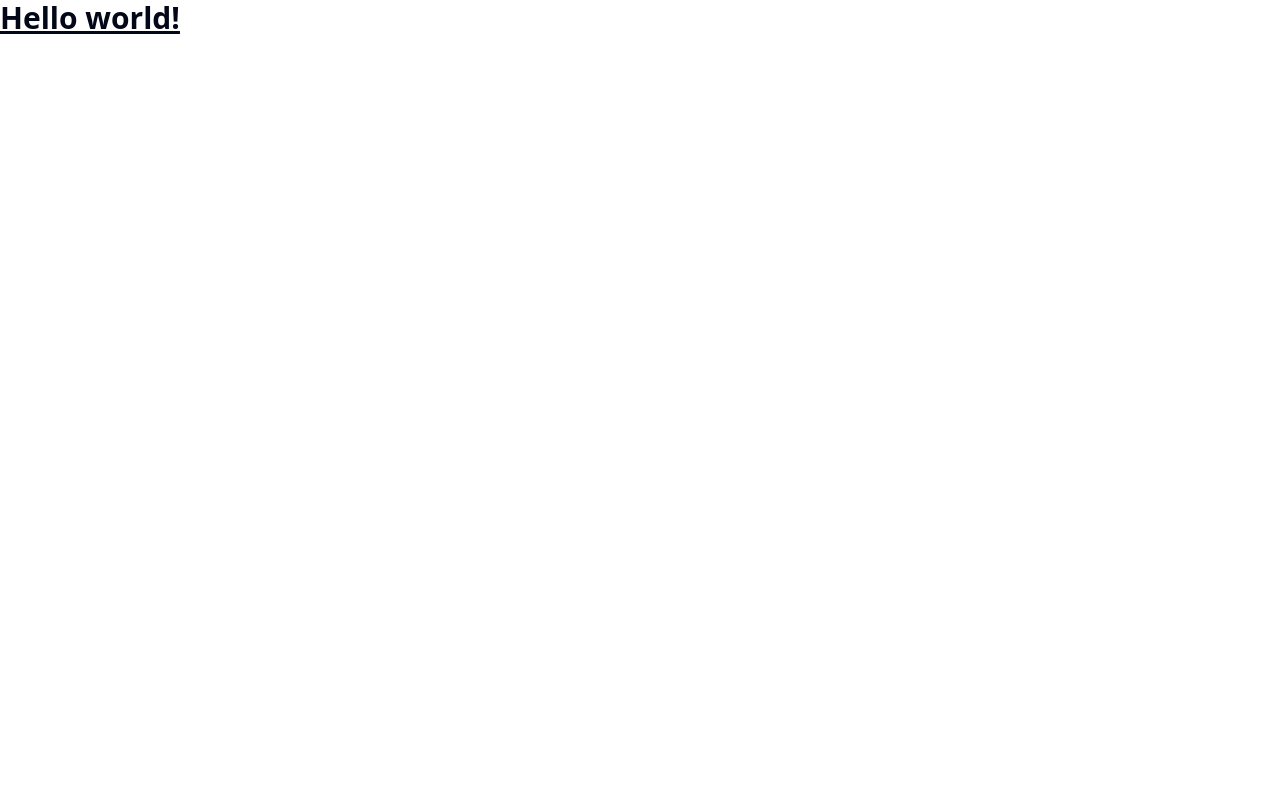
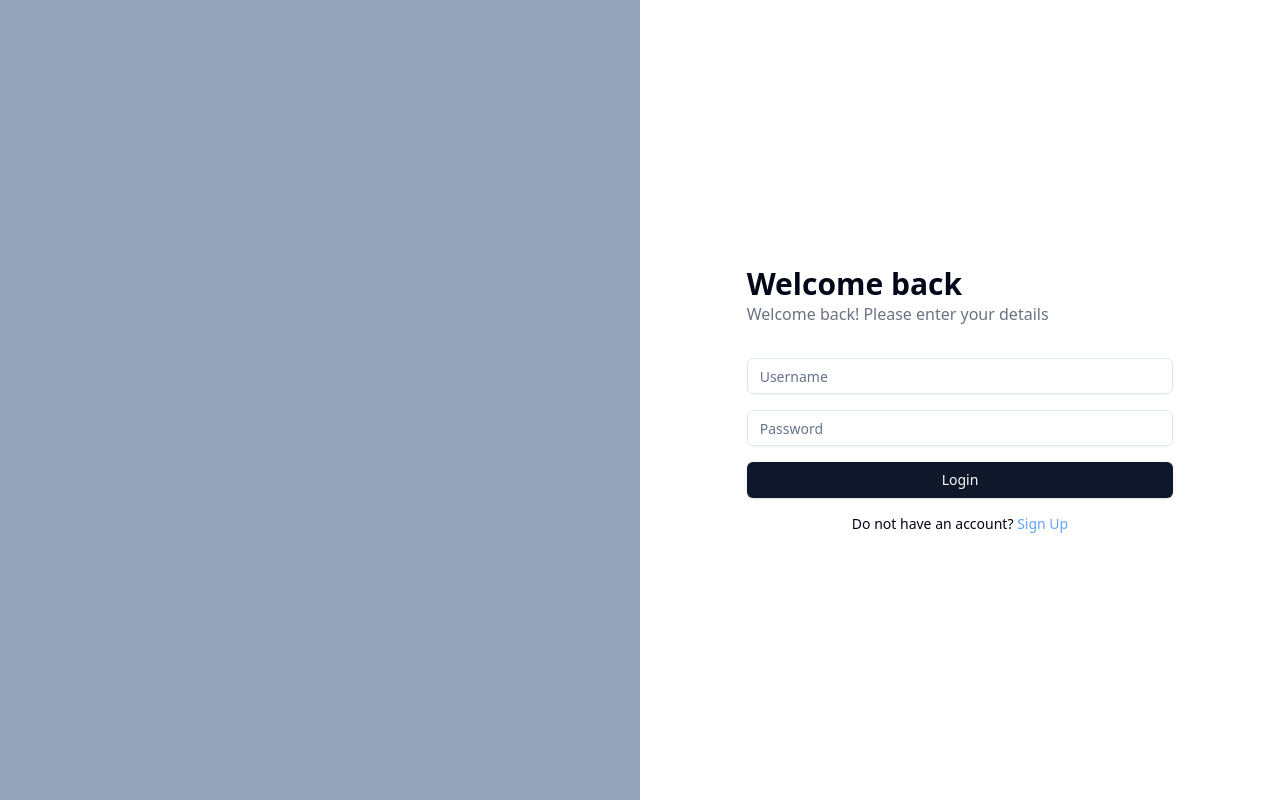
Before and after one commit to mandleyaditya18/expense-tracker-frontend, a React (Vite) app: page / in a window 1280 px wide. Built offline with nearby package versions, Linux system fonts and the light colour scheme.

Commit message:
login page

```diff
--- a/src/App.tsx
+++ b/src/App.tsx
@@ -1,3 +1,5 @@
+import Login from "./pages/Login";
+
 export default function App() {
-  return <h1 className="text-3xl font-bold underline">Hello world!</h1>;
+  return <Login />;
 }
--- /dev/null
+++ b/src/components/ui/input.tsx
@@ -0,0 +1,25 @@
+import * as React from "react";
+
+import { cn } from "@/lib/utils";
+
+export interface InputProps
+  extends React.InputHTMLAttributes<HTMLInputElement> {}
+
+const Input = React.forwardRef<HTMLInputElement, InputProps>(
+  ({ className, type, ...props }, ref) => {
+    return (
+      <input
+        type={type}
+        className={cn(
+          "flex h-9 w-full rounded-md border border-input bg-transparent px-3 py-1 text-sm shadow-sm transition-colors file:border-0 file:bg-transparent file:text-sm file:font-medium placeholder:text-muted-foreground focus-visible:outline-none focus-visible:ring-1 focus-visible:ring-ring disabled:cursor-not-allowed disabled:opacity-50",
+          className
+        )}
+        ref={ref}
+        {...props}
+      />
+    );
+  }
+);
+Input.displayName = "Input";
+
+export { Input };
--- /dev/null
+++ b/src/pages/Login.tsx
@@ -0,0 +1,29 @@
+import { Button } from "@/components/ui/button";
+import { Input } from "@/components/ui/input";
+
+const Login = () => {
+  return (
+    <main className="min-h-dvh w-screen grid grid-cols-1 lg:grid-cols-2">
+      <section className="bg-slate-400 hidden lg:block"></section>
+      <section className="place-content-center mx-auto w-10/12 sm:w-8/12 lg:w-8/12 ">
+        <h1 className="text-3xl font-semibold">Welcome back</h1>
+        <h4 className="text-gray-500">
+          Welcome back! Please enter your details
+        </h4>
+
+        <form className="mt-8 flex flex-col gap-4">
+          <Input type="text" placeholder="Username" />
+          <Input type="password" placeholder="Password" />
+
+          <Button type="submit">Login</Button>
+        </form>
+        <h6 className="text-sm mt-4 text-center">
+          Do not have an account?{" "}
+          <span className="text-blue-400 cursor-pointer">Sign Up</span>
+        </h6>
+      </section>
+    </main>
+  );
+};
+
+export default Login;
```
